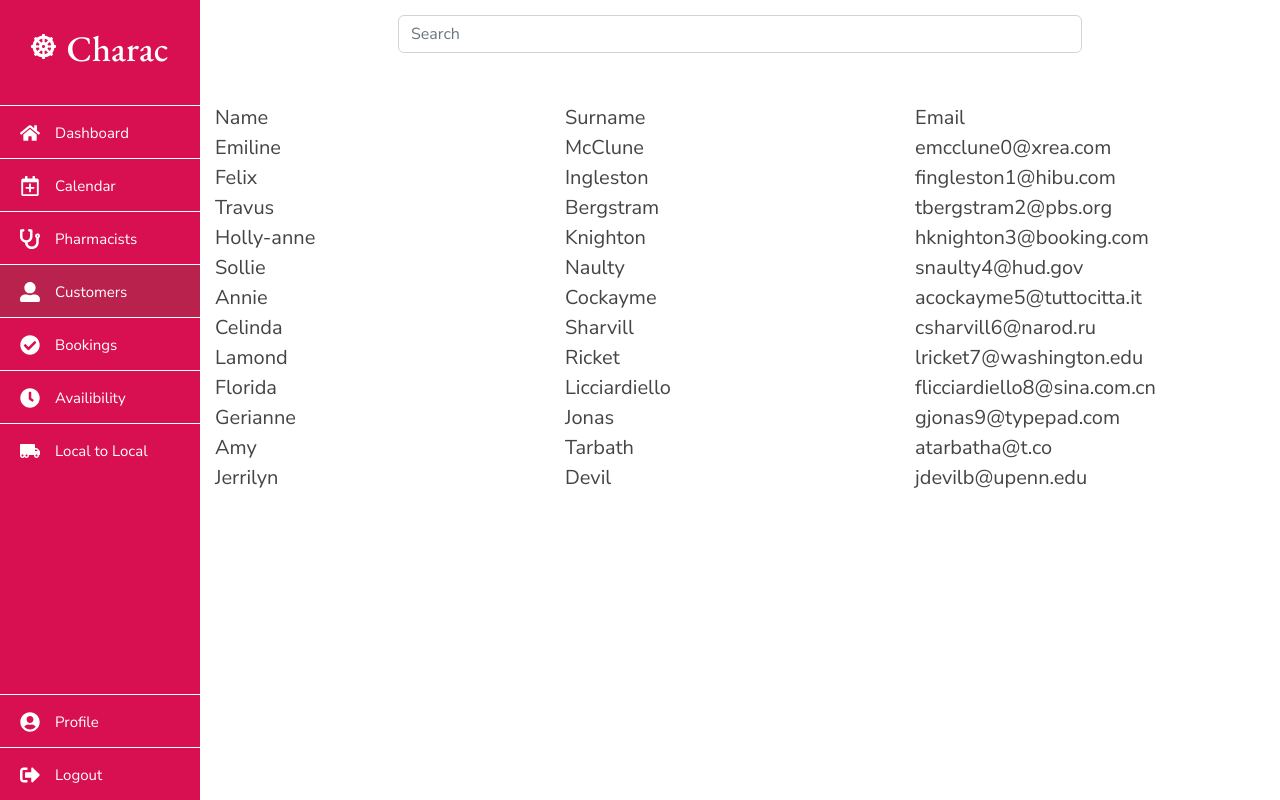
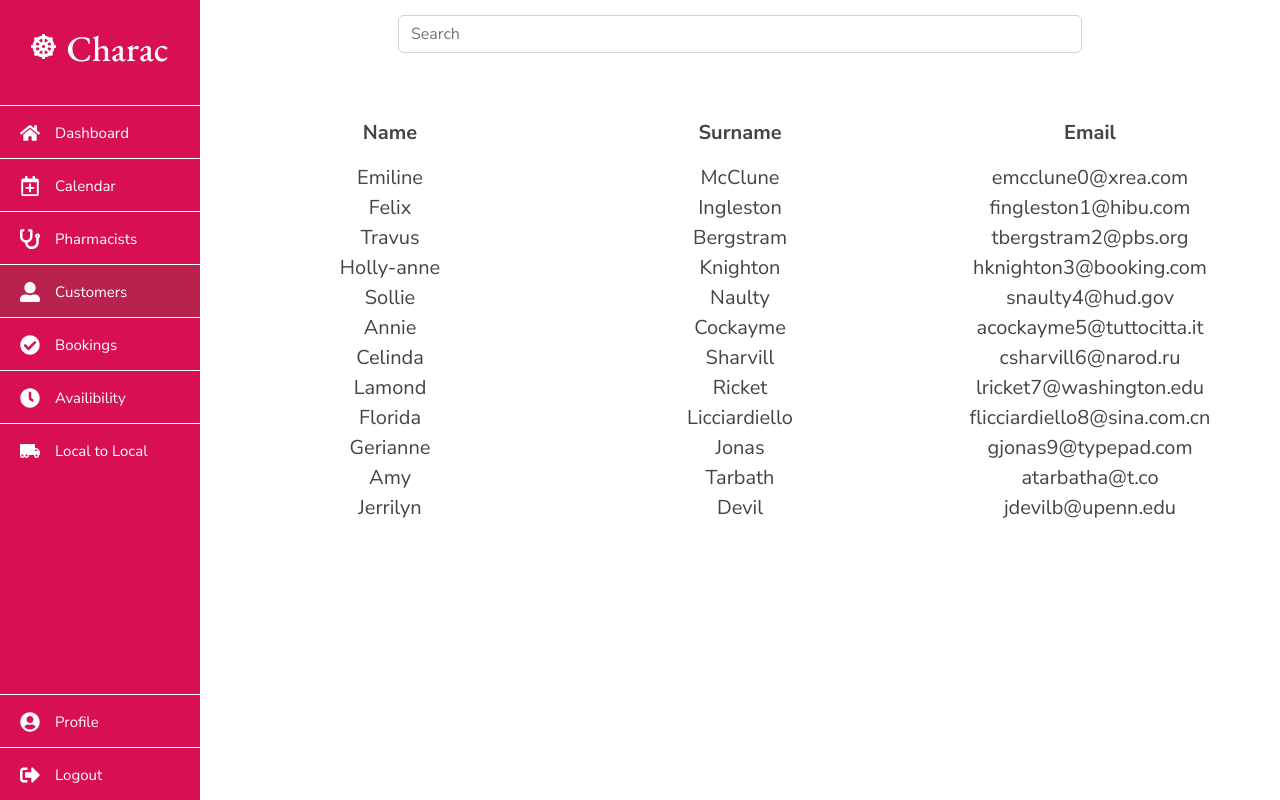
Before and after one commit to arjun-singh1078/Charac, a React (Create React App) app: page /customers in a window 1280 px wide. Built offline with nearby package versions, Linux system fonts and the light colour scheme.

Commit message:
styled table

```diff
--- a/src/components/Table/Table.css
+++ b/src/components/Table/Table.css
@@ -5,17 +5,16 @@ table {
   color: #444;
 }
 
-tr {
-  margin-bottom: 20px;
-}
-
 th {
   width: 250px;
-  text-align: left;
+  text-align: center;
   font-size: 20px;
+  font-weight: bolder;
+  padding: 15px 10px;
 }
 
 td {
   width: 250px;
   font-size: 20px;
+  text-align: center;
 }
```
